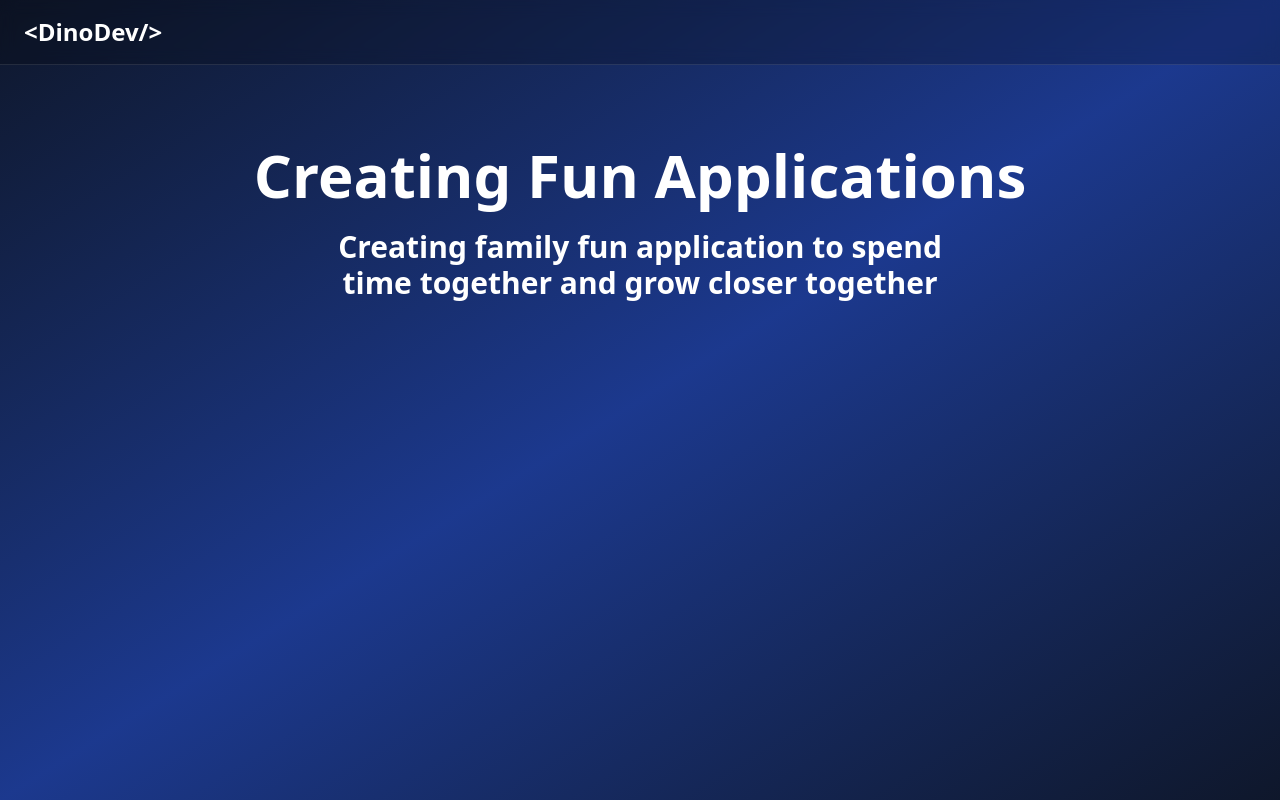
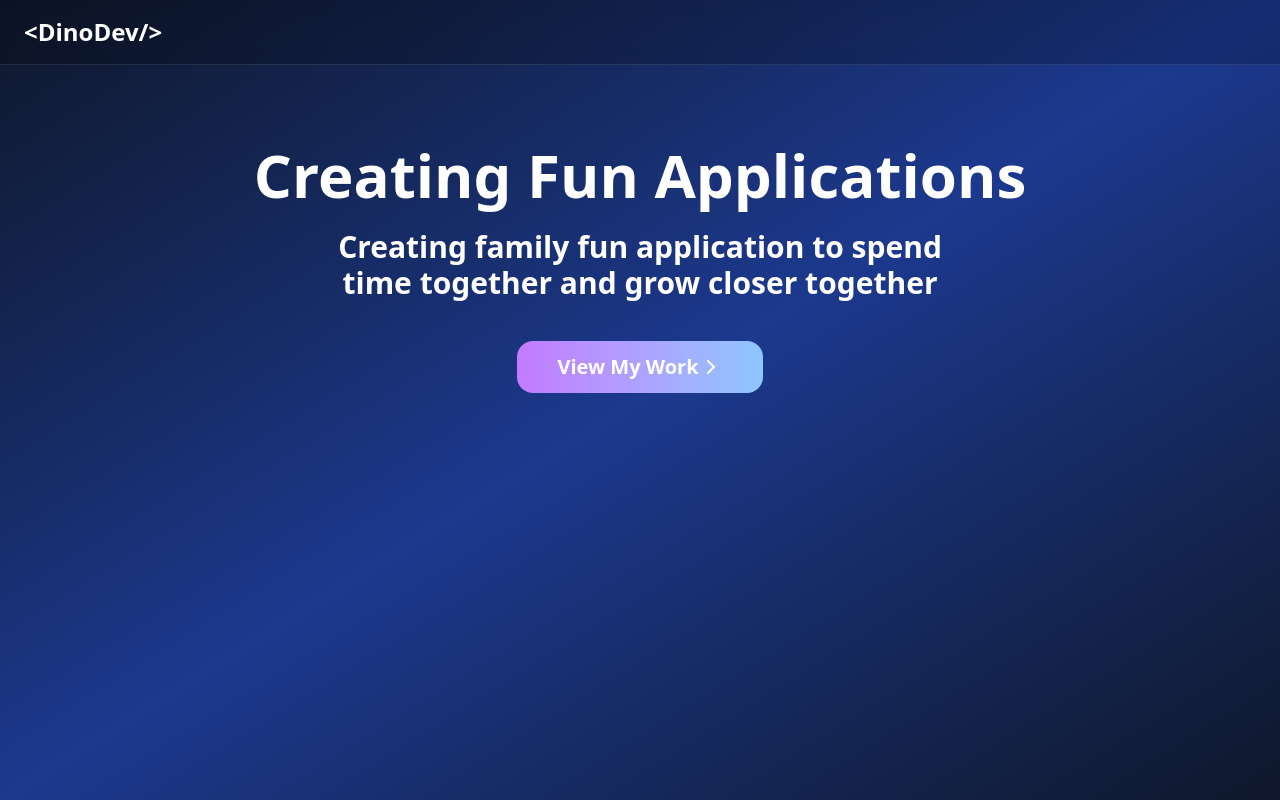
Before and after one commit to Mason-Dino/Dino-Dev, a Next.js app: page / in a window 1280 px wide. Built offline with nearby package versions, Linux system fonts and the light colour scheme.

Commit message:
working on the homepage

```diff
--- a/src/app/page.tsx
+++ b/src/app/page.tsx
@@ -1,11 +1,22 @@
+import {ChevronRight} from 'lucide-react';
+
 export default function Home() {
 	return (
 		<section className="py-20 px-6">
 			<div className="max-w-full m-auto text-center">
-				<h1 className="text-4xl md:text-6xl font-bold text-white mb-6">
-					Creating Fun Applications
-				</h1>
-				<h3 className="text-xl md:text-3xl font-bold text-white px-20">Creating family fun application to spend<br />time together and grow closer together</h3>
+				<div className="mb-10">
+					<h1 className="text-4xl md:text-6xl font-bold text-white mb-6">
+						Creating Fun Applications
+					</h1>
+					<h3 className="text-xl md:text-3xl font-bold text-white px-20">
+						Creating family fun application to spend<br />time together and grow closer together
+					</h3>
+				</div>
+				<div className='flex flex-col sm:flex-row gap-4 justify-center'>
+					<button className="rounded-2xl bg-gradient-to-r from-purple-400 to-blue-300 hover:from-purple-400 hover:to-purple-400 transition-all transform text-white text-xl font-semibold hover:scale-105 py-3 px-10 flex items-center justify-center">
+						View My Work <ChevronRight />
+					</button>
+				</div>
 			</div>
 		</section>
 	);
```
